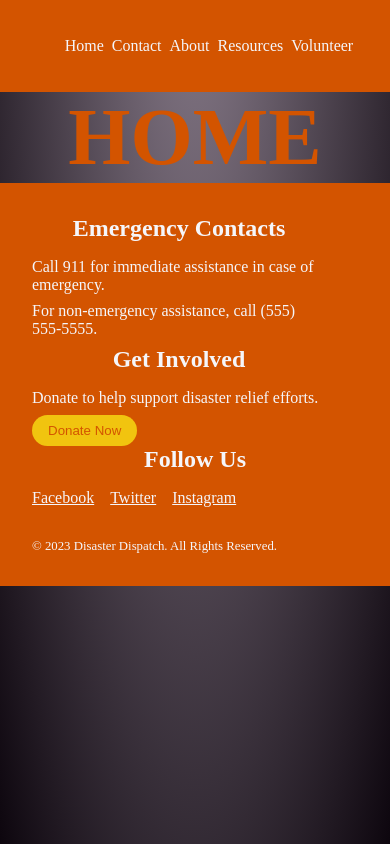
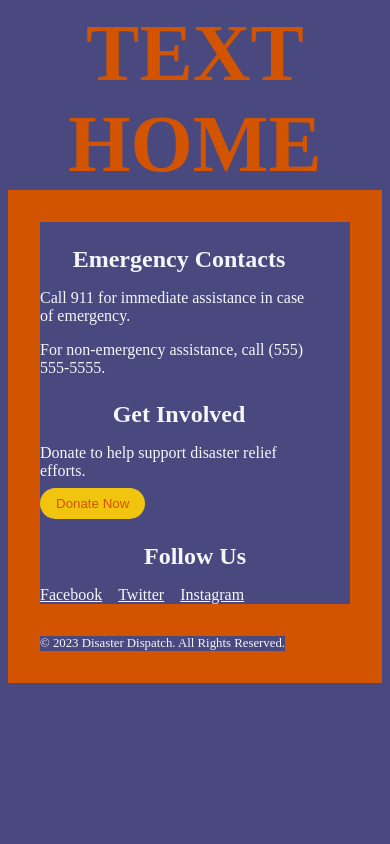
Before and after one commit to ruthcamarillo/capstone, a React (Create React App) app: page / in a window 390 px wide. Built offline with nearby package versions, Linux system fonts and the light colour scheme.

Commit message:
working on nav

```diff
--- /dev/null
+++ b/src/components/TheNav.js
@@ -0,0 +1,13 @@
+import React from "react";
+import '../styles/theNav.css'
+
+
+function TheNav () {
+
+    return (
+        <h1>text</h1>
+    )
+}
+
+
+export default TheNav;
--- a/src/pages/Layout.js
+++ b/src/pages/Layout.js
@@ -1,15 +1,17 @@
 import React from "react";
 import { Outlet } from "react-router-dom";
-import Navbar from "../components/Navbar";
+// import Navbar from "../components/Navbar";
+import TheNav from "../components/TheNav";
 import Footer from "../components/Footer";
 // add footer here and set it under outlet
 
 const Layout = () => {
     return (
         <>
-            <Navbar />
+            {/* <Navbar /> */}
+            <TheNav />
             <Outlet />
-            <Footer/>
+            <Footer />
 
 
         </>
--- a/src/styles/NavBar.css
+++ b/src/styles/NavBar.css
@@ -61,11 +61,12 @@
   }
 
   @media screen and (max-width: 900px) {
-    .logo {
+
+    /* .logo {
       display: none;
-    }
+    } */
 
     nav li {
-      margin-left: 0.5rem;
+      margin-left: 1rem;
     }
   }
--- /dev/null
+++ b/src/styles/theNav.css
@@ -0,0 +1,3 @@
+* {
+    background-color: rgb(73, 73, 128);
+}
```
